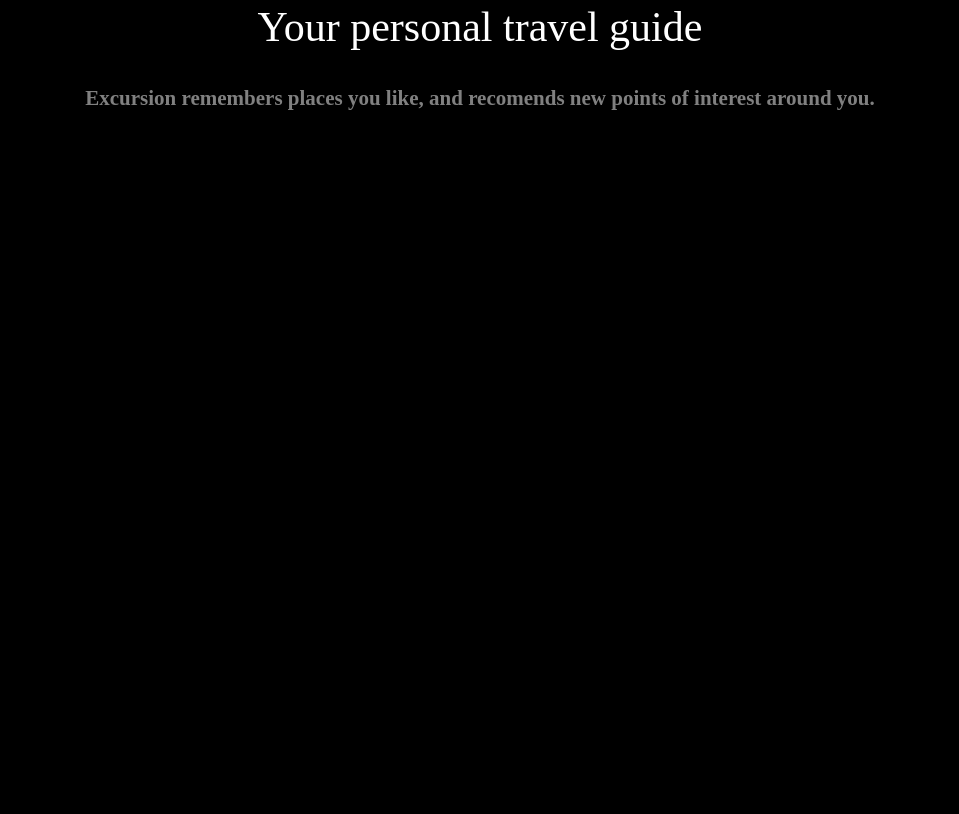
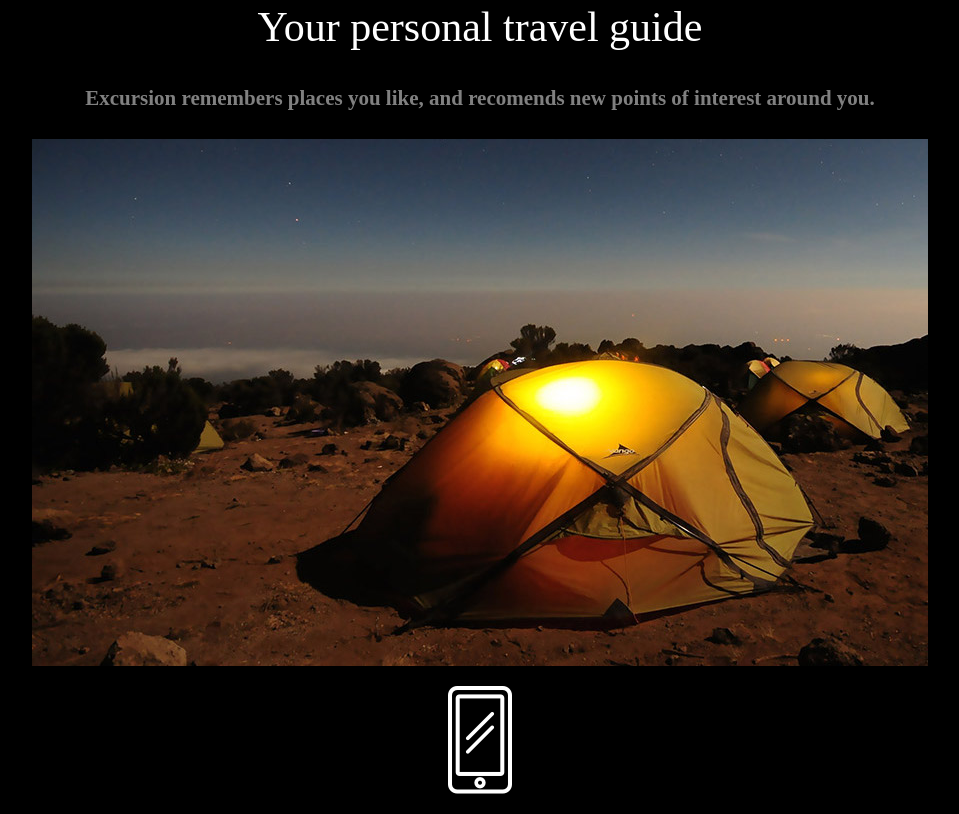
Before and after one commit to Waffenskid/excursion, a plain HTML site: page index.html in a window 1280 px wide. Shown: the part 345-1159 px from the top of the page, without its empty margins (160-1119 px from the left). Before the commit the page ends 800 px from the top, so only its background shows below. Drawn offline with Linux system fonts and the light colour scheme.

Commit message:
images html

```diff
--- a/index.html
+++ b/index.html
@@ -15,6 +15,8 @@
 </video>
 <h2 class="header--secondary">Your personal travel guide</h2>
 <h4 class="header--sub-header">Excursion remembers places you like, and recomends new points of interest around you.</h4>
+<p><img src="/resources/images/camp.jpg"></p>
+<p><img src="/resources/images/phone.png"></p>
 
 </body>
 </html>
```
